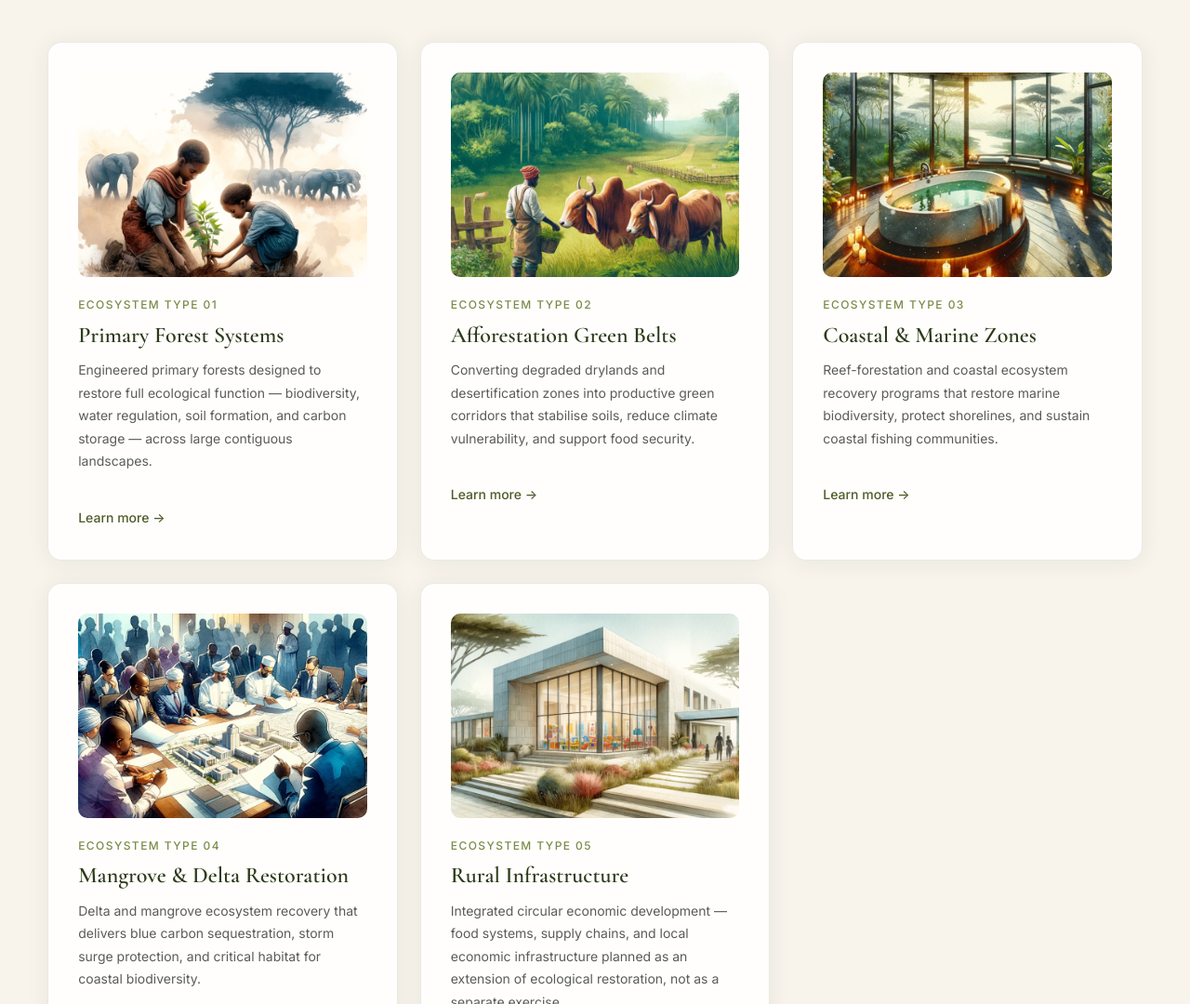
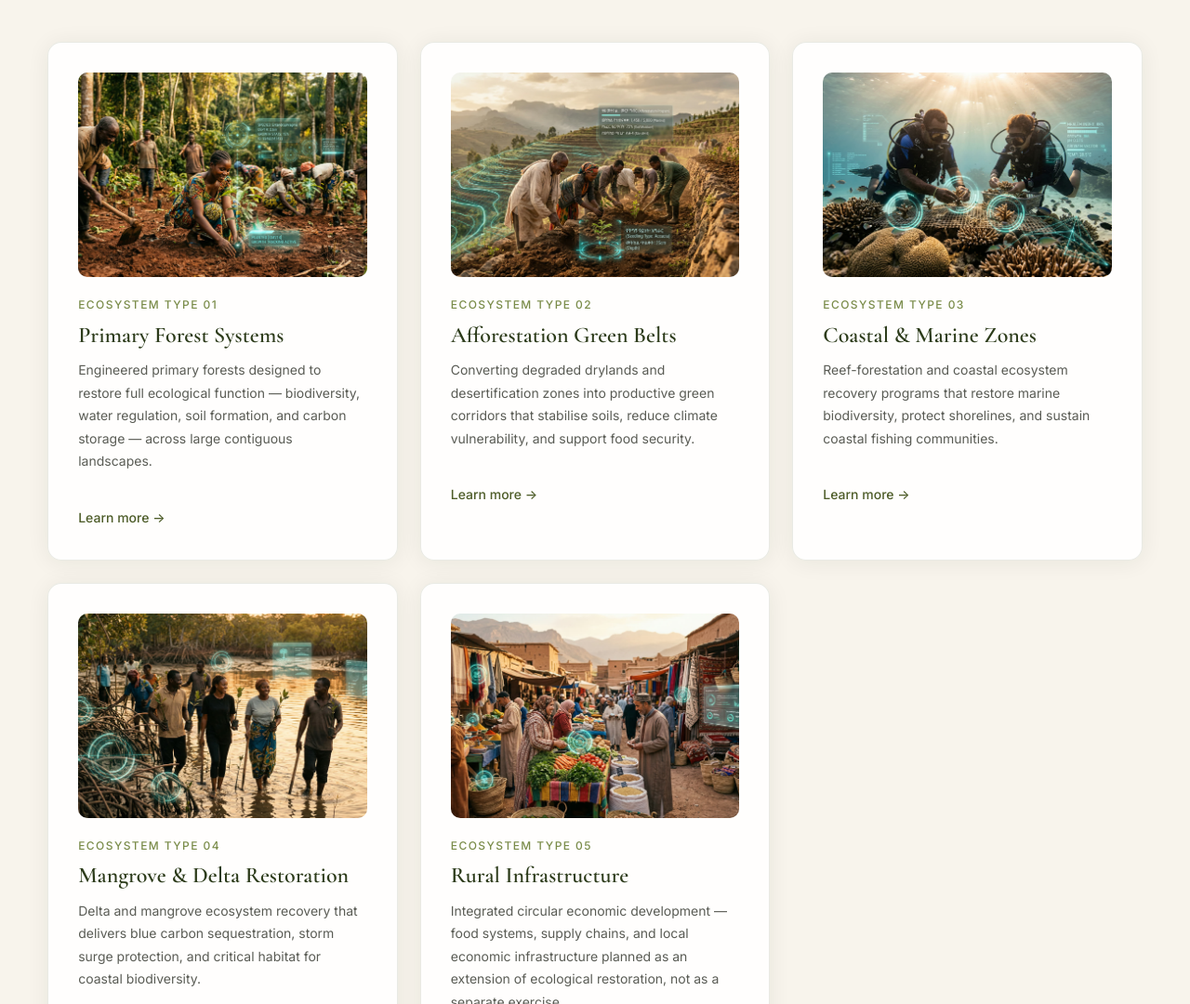
Before and after one commit to fhaddadeen/gentle-earth-project, a plain HTML site: page index.html in a window 1280 px wide. Shown: the part 1486-2566 px from the top of the page at 93% size. Drawn offline with nearby package versions, Linux system fonts and the light colour scheme.

Commit message:
Ecosystems: replace watercolor images with MoE-deck photography
Swap the 5 ecosystem card images (Primary Forest, Afforestation,
Coastal & Marine, Mangrove & Delta, Rural Infrastructure) for the
stylised photographs used in the UAE Ministry of Environment deck.
All 5 images compressed to <400KB for web delivery.

```diff
--- a/index.html
+++ b/index.html
@@ -57,7 +57,7 @@
       <div class="grid-auto">
         <div class="card fade-in">
           <div class="card-img">
-            <img src="images/children-planting-watercolor.png" alt="Primary Forest Systems" loading="lazy">
+            <img src="images/ecosystem-primary-forest.jpg" alt="Primary Forest Systems" loading="lazy">
           </div>
           <p class="card-label">Ecosystem Type 01</p>
           <h3 class="card-title">Primary Forest Systems</h3>
@@ -66,7 +66,7 @@
         </div>
         <div class="card fade-in">
           <div class="card-img">
-            <img src="images/cattle-watercolor.png" alt="Afforestation Green Belts" loading="lazy">
+            <img src="images/ecosystem-afforestation.jpg" alt="Afforestation Green Belts" loading="lazy">
           </div>
           <p class="card-label">Ecosystem Type 02</p>
           <h3 class="card-title">Afforestation Green Belts</h3>
@@ -75,7 +75,7 @@
         </div>
         <div class="card fade-in">
           <div class="card-img">
-            <img src="images/ecotourism-watercolor.png" alt="Coastal and Marine Zones" loading="lazy">
+            <img src="images/ecosystem-coastal-marine.jpg" alt="Coastal and Marine Zones" loading="lazy">
           </div>
           <p class="card-label">Ecosystem Type 03</p>
           <h3 class="card-title">Coastal &amp; Marine Zones</h3>
@@ -84,7 +84,7 @@
         </div>
         <div class="card fade-in">
           <div class="card-img">
-            <img src="images/arc-watercolor.png" alt="Mangrove and Delta Restoration" loading="lazy">
+            <img src="images/ecosystem-mangrove-delta.jpg" alt="Mangrove and Delta Restoration" loading="lazy">
           </div>
           <p class="card-label">Ecosystem Type 04</p>
           <h3 class="card-title">Mangrove &amp; Delta Restoration</h3>
@@ -93,7 +93,7 @@
         </div>
         <div class="card fade-in">
           <div class="card-img">
-            <img src="images/community-watercolor.png" alt="Rural Infrastructure" loading="lazy">
+            <img src="images/ecosystem-rural-infrastructure.jpg" alt="Rural Infrastructure" loading="lazy">
           </div>
           <p class="card-label">Ecosystem Type 05</p>
           <h3 class="card-title">Rural Infrastructure</h3>
```
Also changed, not shown: images/ecosystem-afforestation.jpg (added), images/ecosystem-coastal-marine.jpg (added), images/ecosystem-mangrove-delta.jpg (added), images/ecosystem-primary-forest.jpg (added), images/ecosystem-rural-infrastructure.jpg (added).
